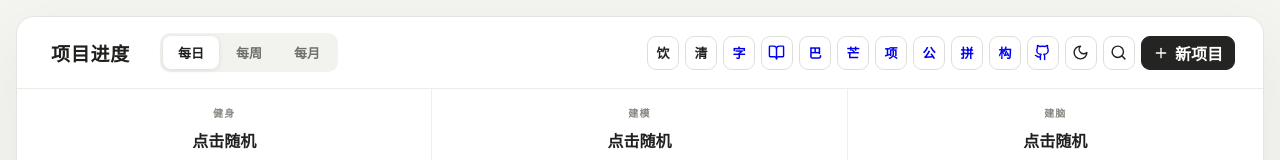
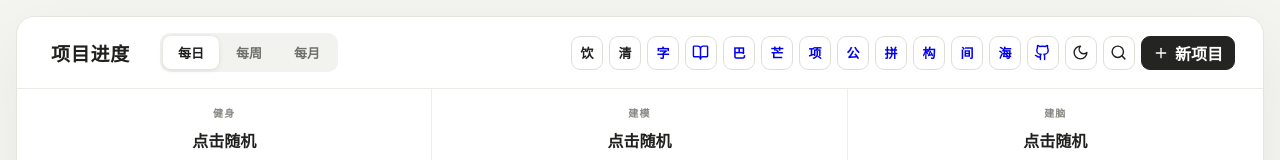
Before and after one commit to sange1022/project-checkin-dashboard, a React (Vite) app: page / in a window 1280 px wide. Shown: the top 160 px of the page. Built offline with nearby package versions, Linux system fonts and the light colour scheme; the HTML template or start-up script is replaced by a standard one.

Commit message:
feat: add composition shortcuts

```diff
--- a/src/App.tsx
+++ b/src/App.tsx
@@ -255,6 +255,8 @@ export default function App() {
           <a className="icon-button shortcut-character" href="https://sange1022.github.io/xuwu-wechat-editor/" target="_blank" rel="noopener noreferrer" aria-label="公众号编辑器" title="公众号编辑器">公</a>
           <a className="icon-button shortcut-character" href="https://sange1022.github.io/xuwu-image-collage/" target="_blank" rel="noopener noreferrer" aria-label="图片拼贴" title="图片拼贴">拼</a>
           <a className="icon-button shortcut-character" href="https://sange1022.github.io/qf-07-9a6c3e21/" target="_blank" rel="noopener noreferrer" aria-label="构" title="构">构</a>
+          <a className="icon-button shortcut-character" href="https://sange1022.github.io/random-planar-composition/" target="_blank" rel="noopener noreferrer" aria-label="间" title="间">间</a>
+          <a className="icon-button shortcut-character" href="https://sange1022.github.io/contour-text-studio/?v=5787e7a" target="_blank" rel="noopener noreferrer" aria-label="海" title="海">海</a>
           <a className="icon-button" href="https://github.com/sange1022" target="_blank" rel="noopener noreferrer" aria-label="GitHub 主页" title="GitHub 主页">
             <Github size={17} />
           </a>
```
Also changed, not shown: 1 other file (tests, documents, lock files or other folders).
